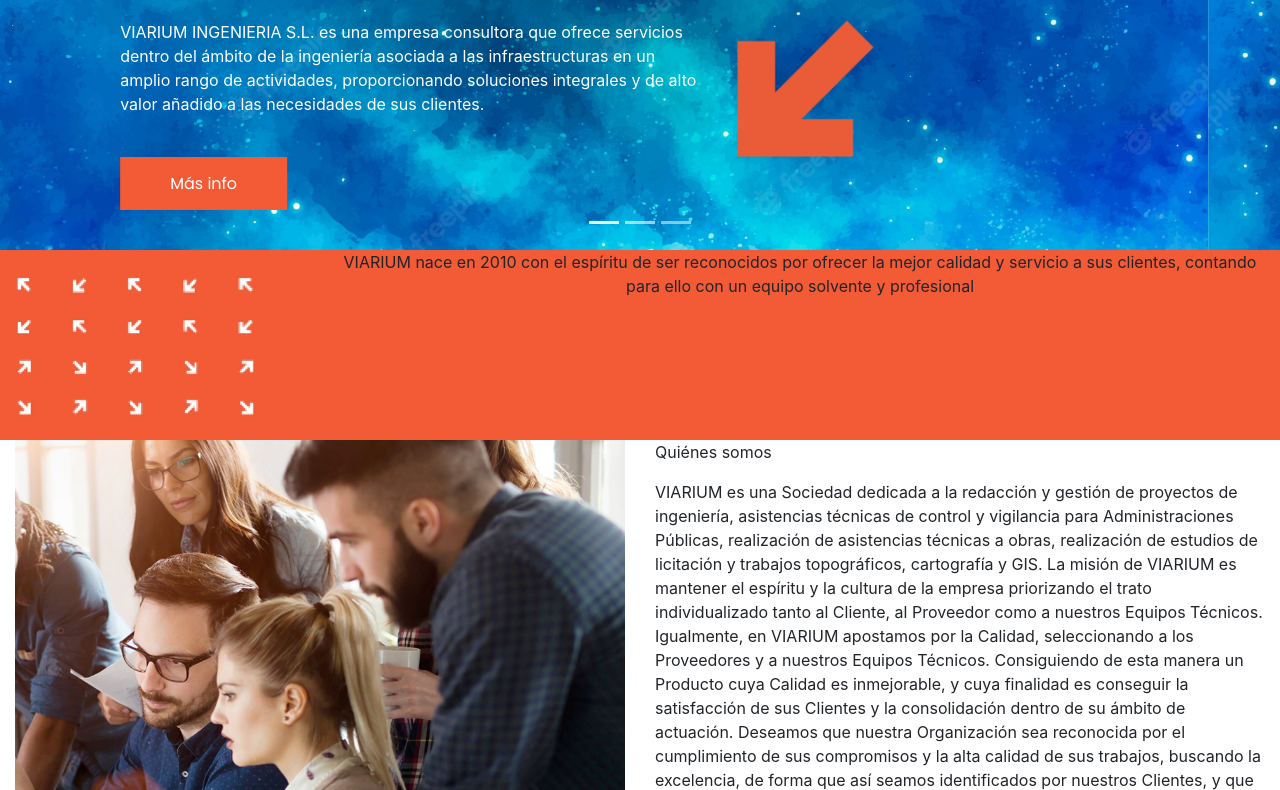
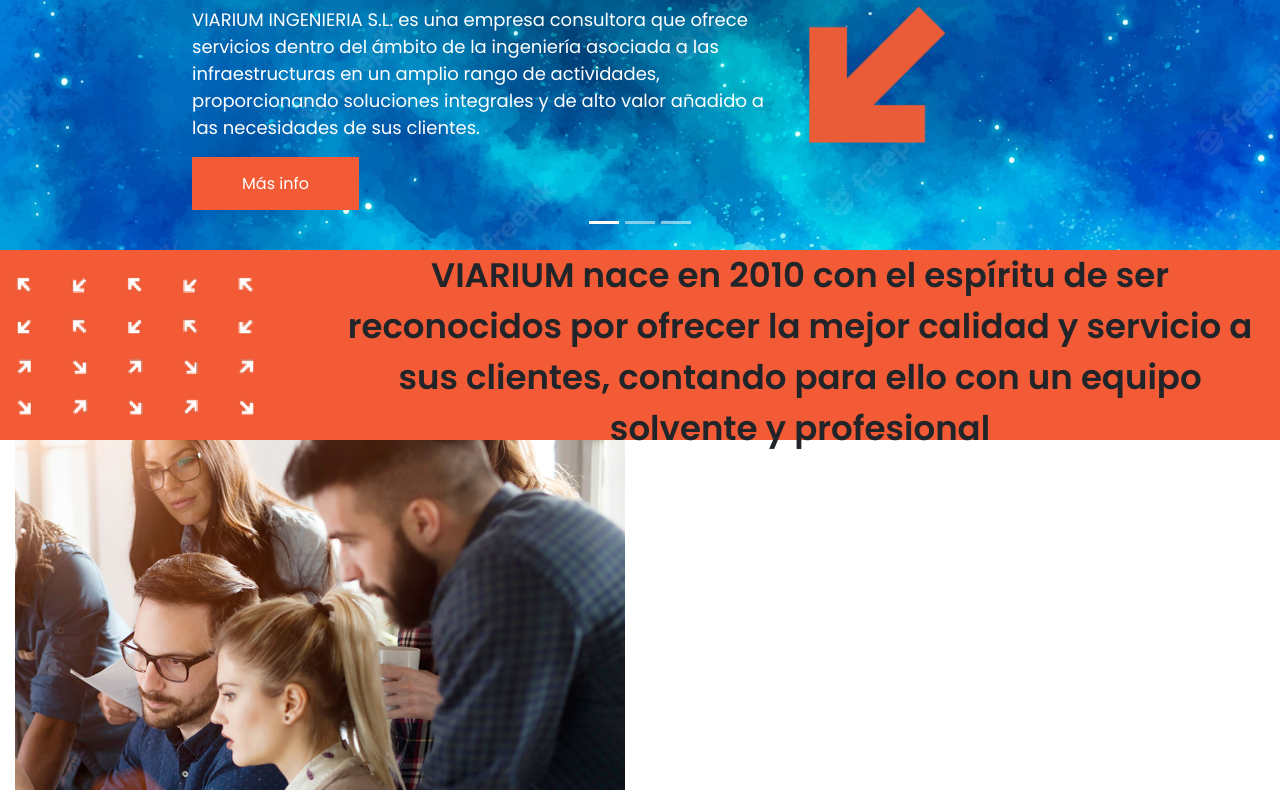
Before and after one commit to patrigh/dinamiqCSS, a website built with webpack: page src/index.html in a window 1280 px wide. Shown: the part 645-1435 px from the top of the page. Built offline with nearby package versions, Linux system fonts and the light colour scheme.

Commit message:
cambios en scss

```diff
--- a/src/index.html
+++ b/src/index.html
@@ -80,6 +80,7 @@
                 <button class="btn-dinamiq">Más info</button>
             </div>
           </div>
+          <!--
           <div class="carousel-item">
             <img src="fondo-azul-galaxia.jpg" alt="Chicago">
             <div class="carousel-caption">
@@ -89,7 +90,7 @@
           </div>
           <div class="carousel-item">
             <img src="fondo-azul-galaxia.jpg" alt="New York">
-          </div>
+          </div>-->
         </div>
     </div>
 
@@ -100,7 +101,7 @@
             <div class="col-sm-3" style="margin-top: 26.5px; margin-bottom: 25.5px;">
                 <img src="../assets/images/aroows-group-white.png" alt="">
             </div>
-            <div class="col-sm-9 text-center">
+            <div class="col-sm-9 text-center" style="font-weight:bold; font-size: 34px; font-family: 'Poppins', sans-serif;">
                 VIARIUM nace en 2010 con el espíritu de ser reconocidos por ofrecer la mejor calidad y servicio a sus clientes, contando para ello con un equipo solvente y profesional
             </div>
         </div>
@@ -114,10 +115,10 @@
                 <img src="../assets/images/home-img-1.jpg" class="img-fluid" alt="Quienes somos">
             </div>
             <div class="col sm-6">
-                <p>
+                <p class="dinamiq-text-h1">
                     Quiénes somos
                 </p>
-                <p>
+                <p class="dinamiq-text-p">
                     VIARIUM es una Sociedad dedicada a la redacción y gestión de proyectos de ingeniería, asistencias técnicas de control y vigilancia para Administraciones Públicas, realización de asistencias técnicas a obras, realización de estudios de licitación y trabajos topográficos, cartografía y GIS. La misión de VIARIUM es mantener el espíritu y la cultura de la empresa priorizando el trato individualizado tanto al Cliente, al Proveedor como a nuestros Equipos Técnicos. Igualmente, en VIARIUM apostamos por la Calidad, seleccionando a los Proveedores y a nuestros Equipos Técnicos. Consiguiendo de esta manera un Producto cuya Calidad es inmejorable, y cuya finalidad es conseguir la satisfacción de sus Clientes y la consolidación dentro de su ámbito de actuación.
 
 Deseamos que nuestra Organización sea reconocida por el cumplimiento de sus compromisos y la alta calidad de sus trabajos, buscando la excelencia, de forma que así seamos identificados por nuestros Clientes, y que nuestros trabajadores y colaboradores externos se sientan orgullosos de su relación con la Empresa. Así mismo queremos que nuestra Empresa se oriente hacia un crecimiento sostenible, estando abiertos a una mayor diversificación de nuestras actividades.
--- a/src/styles/_variables.scss
+++ b/src/styles/_variables.scss
@@ -1,10 +1,6 @@
 
 //COLORES
+$dinamiq-white: #FFFFFF;
 $dinamiq-blue: #5C9EFF;
 $dinamiq-dark-blue: #01468B;
 $dinamiq-orange: #F25B35;
-
-//FUENTES
-@import url('https://fonts.googleapis.com/css2?family=Poppins:wght@600&display=swap');
-
-$poppins-semibold: 'Poppins', sans-serif;
--- a/src/styles/styles.scss
+++ b/src/styles/styles.scss
@@ -1,24 +1,23 @@
+@import url('https://fonts.googleapis.com/css2?family=Poppins:wght@400;500;600&display=swap');
 @import 'variables';
-@import url('https://fonts.googleapis.com/css2?family=Poppins:wght@600&display=swap');
 
+body{
+    font-family: 'Poppins', sans-serif !important;
+}
 
 .dinamiq-text-h1{
-    color: #FFFFFF;
-    font-family:  'Poppins', sans-serif;
-    font-size: 66px;
+    color: $dinamiq-white;
+    font-size: 62px;
     font-weight: 600;
     letter-spacing: 0;
     line-height: 99px;
 }
 .dinamiq-text-p{
-    color: #FFFFFF;
-    font-family: 'Poppins', sans-serif;
+    color: $dinamiq-white;
     font-size: 18px;
     letter-spacing: 0;
     line-height: 27px;
 }
-
-
 
 .nav-dinamiq{
     height: 142px;
@@ -28,8 +27,7 @@
         width: 159px;
       }
     .nav-text{
-        color: #FFFFFF;
-        //font-family: Poppins;
+        color: $dinamiq-white;
         font-size: 18px;
         font-weight: 600;
         letter-spacing: 0;
@@ -46,8 +44,7 @@
     height: 53px;
     width: 167px;
     background-color: $dinamiq-orange;
-    color: #FFFFFF;
-    font-family: $dinamiq-fuente;
+    color: $dinamiq-white;
     font-size: 16px;
     letter-spacing: 0;
     line-height: 25px;
```
Also changed, not shown: src/styles/styles.css, 1 other file.
